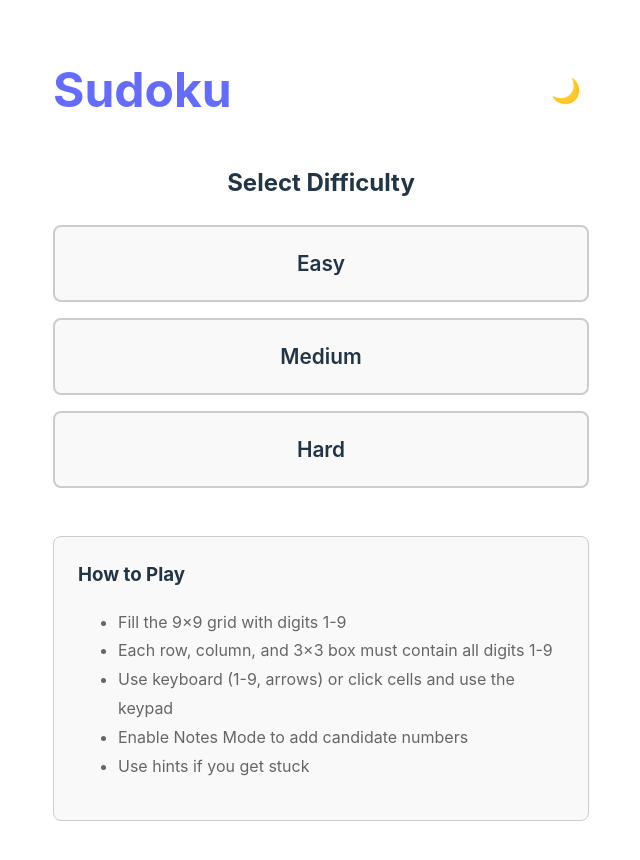
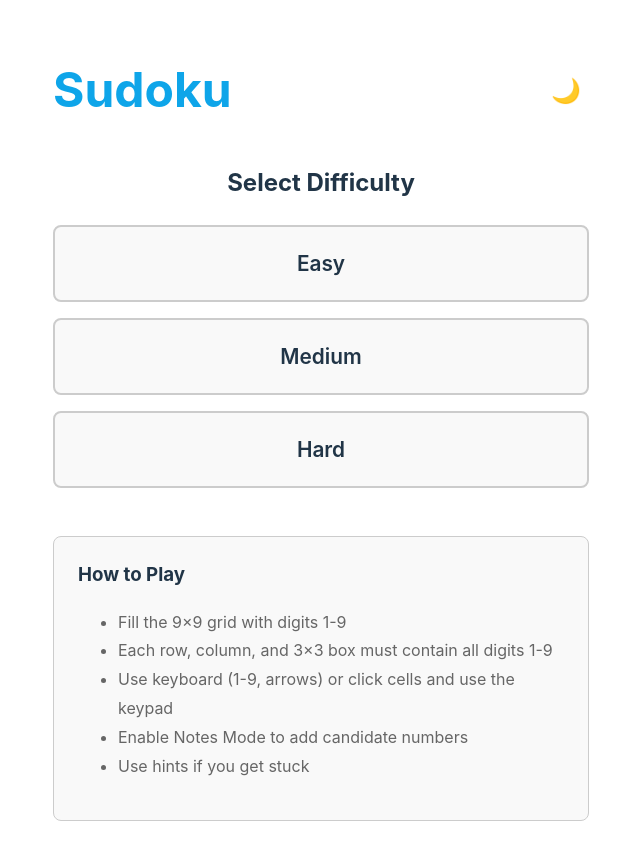
Before and after one commit to hamidmayeli/sudoku, a React (Vite) app: page / in a window 1280 px wide. Shown: the top 860 px of the page, without its empty margins (11-651 px from the left). Built offline with nearby package versions, Linux system fonts and the light colour scheme.

Commit message:
Update theme

```diff
--- a/src/App.css
+++ b/src/App.css
@@ -1,23 +1,23 @@
 /* Global Styles */
 :root[data-theme="dark"] {
-  --primary-color: #646cff;
-  --secondary-color: #535bf2;
-  --bg-color: #242424;
-  --surface-color: #1a1a1a;
-  --text-color: rgba(255, 255, 255, 0.87);
-  --text-muted: rgba(255, 255, 255, 0.6);
-  --border-color: #444;
-  --cell-bg: #2a2a2a;
-  --cell-hover: #333;
-  --cell-selected: #3a3a3a;
-  --incorrect-color: #ff4444;
-  --correct-color: #44ff44;
-  --initial-color: rgba(100, 108, 255, 0.3);
+  --primary-color: #0ea5e9;
+  --secondary-color: #0284c7;
+  --bg-color: #0c1e2e;
+  --surface-color: #0f2739;
+  --text-color: #e0f2fe;
+  --text-muted: #7dd3fc;
+  --border-color: #164e63;
+  --cell-bg: #082f49;
+  --cell-hover: #0e4a6b;
+  --cell-selected: #075985;
+  --incorrect-color: #f87171;
+  --correct-color: #34d399;
+  --initial-color: rgba(14, 165, 233, 0.3);
 }
 
 :root[data-theme="light"] {
-  --primary-color: #646cff;
-  --secondary-color: #535bf2;
+  --primary-color: #0ea5e9;
+  --secondary-color: #0284c7;
   --bg-color: #ffffff;
   --surface-color: #f9f9f9;
   --text-color: #213547;
```
